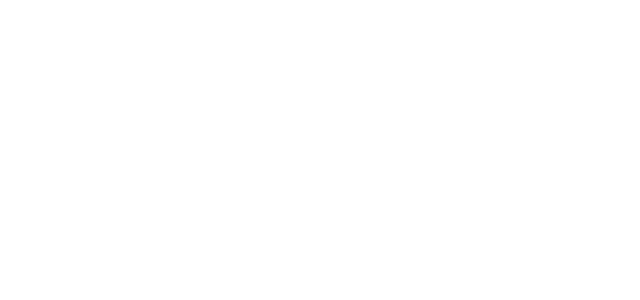
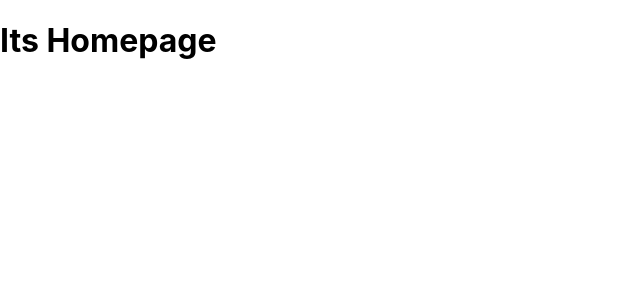
Before and after one commit to ChewanRai1/ReactClass, a React (Create React App) app: page / in a window 1280 px wide. Before the commit this address had no page. Shown: the top 300 px of the page, without its empty margins (0-640 px from the left). Built offline with nearby package versions, Linux system fonts and the light colour scheme.

Commit message:
For homepage creating separte page for homepage

```diff
--- a/src/App.js
+++ b/src/App.js
@@ -4,11 +4,13 @@
 import {BrowserRouter as Router,
 Routes,
 Route}from 'react-router-dom'
+import Homepage from './homepage/Homepage';
 
 function App() {
   return (
     <Router>
       <Routes>
+        <Route path = '/' element={<Homepage/>}/>
         <Route path = '/register' element = {<h1>Register page</h1>} />
         <Route path = '/login' element = {<h1>login page</h1>} />
       </Routes>
--- /dev/null
+++ b/src/homepage/Homepage.jsx
@@ -0,0 +1,12 @@
+import React from "react";
+
+const Homepage = () =>{
+    return (
+        <div>
+            <h1>Its Homepage</h1>
+        </div>
+    );
+}
+
+//exporitng
+export default Homepage;
```
